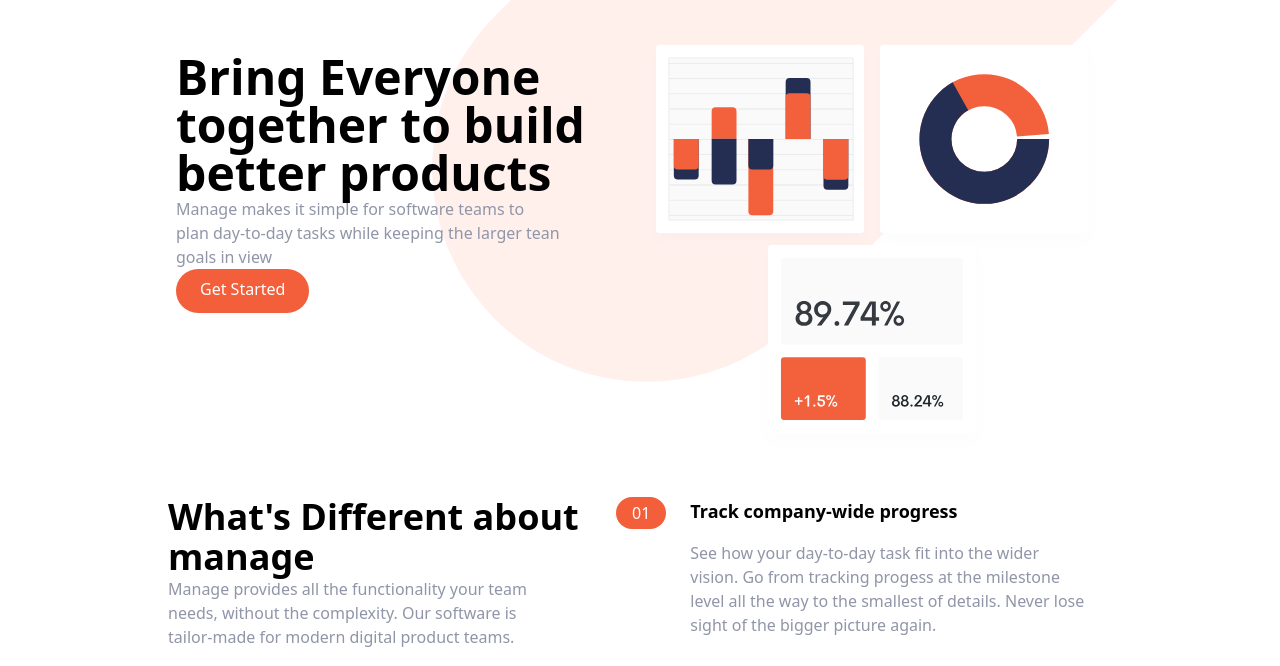
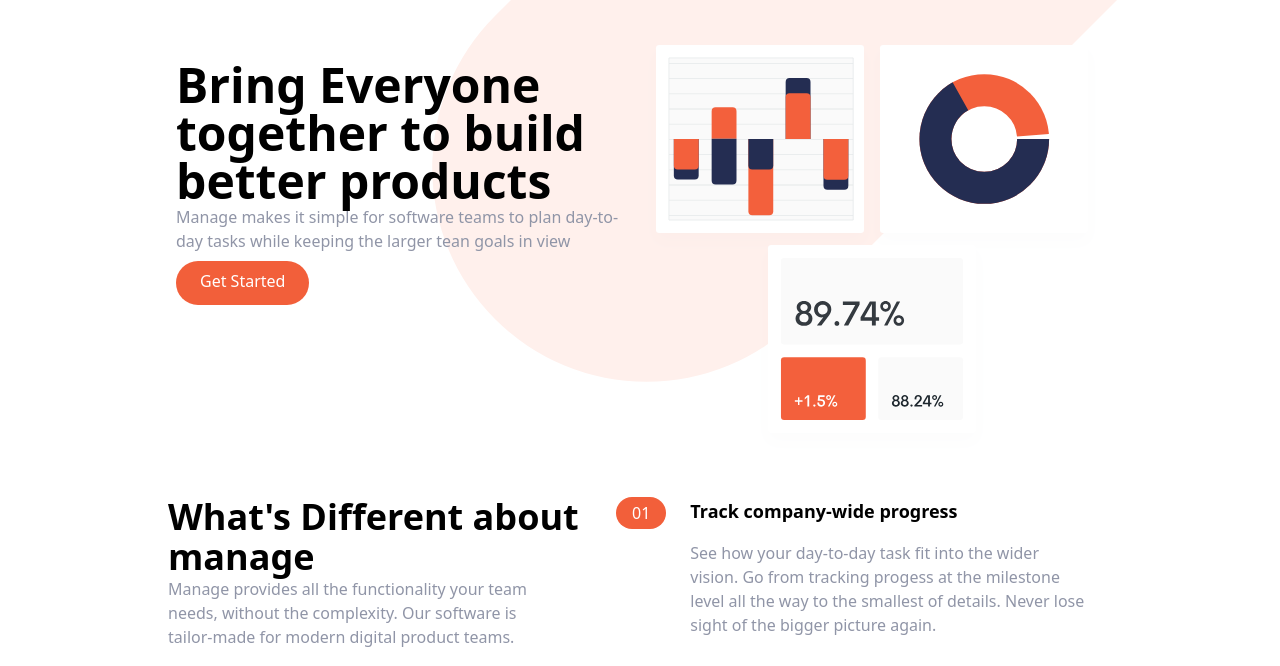
Before and after one commit to SubhanRaj/manage-a-tailwind-css-project, a website: page index.html in a window 1280 px wide. Shown: the part 95-761 px from the top of the page. Drawn offline with Linux system fonts and the light colour scheme.

Commit message:
added margin

```diff
--- a/index.html
+++ b/index.html
@@ -61,11 +61,11 @@
                 <h1 class="max-w-md text-4xl font-bold text-center md:text-5xl md:text-left">
                     Bring Everyone together to build better products
                 </h1>
-                <p class="max-w-sm text-center text-darkGrayishBlue md:text-left">
+                <p class="max-w-md text-center text-darkGrayishBlue md:text-left">
                     Manage makes it simple for software teams to plan day-to-day tasks while keeping the larger tean
                     goals in view
                 </p>
-                <div class="flex justify-center md:justify-start">
+                <div class=" mt-2 flex justify-center md:justify-start">
                     <a href="#"
                         class="p-3 px-6 pt-2 text-white bg-brightRed rounded-full baseline hover:bg-brightRedLight">Get
                         Started</a>
```
Also changed, not shown: css/main.css.
